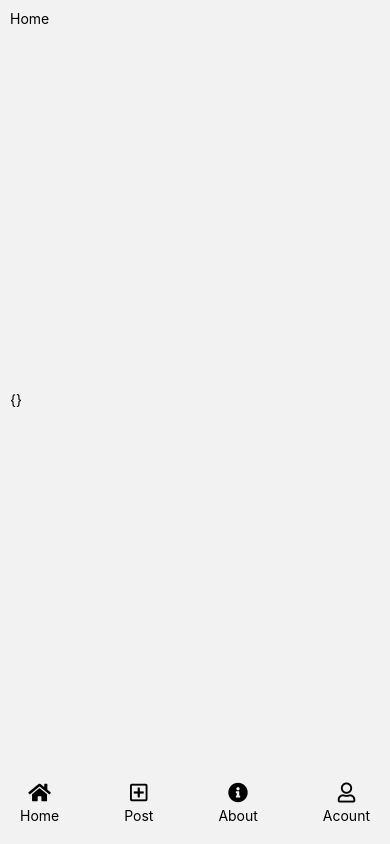
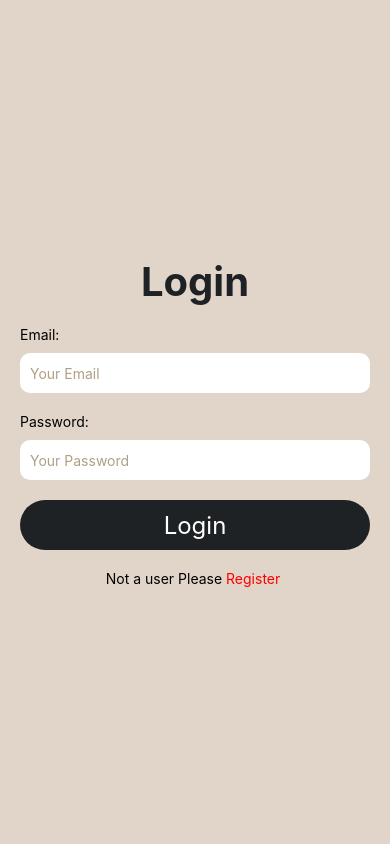
Before and after one commit to minhbro3003/Project_Blogs_MMA301, a React Native app in the folder client/: screen /Home in a window 390 px wide. Built offline with nearby package versions, Linux system fonts and the light colour scheme.

Commit message:
process header menu and logout

```diff
--- a/client/App.js
+++ b/client/App.js
@@ -1,35 +1,17 @@
 import React from "react";
-import Register from "./screens/auth/Register";
-import { StyleSheet, Text, View } from "react-native";
-import Login from "./screens/auth/Login";
+// import Register from "./screens/auth/Register";
+// import { StyleSheet, Text, View } from "react-native";
+// import Login from "./screens/auth/Login";
 import { NavigationContainer } from "@react-navigation/native";
-import { createNativeStackNavigator } from "@react-navigation/native-stack";
-import { AuthProvider } from "./context/authContext";
-import Home from "./screens/Home";
+// import { createNativeStackNavigator } from "@react-navigation/native-stack";
+// import { AuthProvider } from "./context/authContext";
+// import Home from "./screens/Home";
+import RootNavigation from "./navigation";
 
 export default function App() {
-    const Stack = createNativeStackNavigator();
     return (
         <NavigationContainer>
-            <AuthProvider>
-                <Stack.Navigator initialRouteName="Login">
-                    <Stack.Screen
-                        name="Home"
-                        component={Home}
-                        options={{ headerShown: false }}
-                    />
-                    <Stack.Screen
-                        name="Register"
-                        component={Register}
-                        options={{ headerShown: false }}
-                    />
-                    <Stack.Screen
-                        name="Login"
-                        component={Login}
-                        options={{ headerShown: false }}
-                    />
-                </Stack.Navigator>
-            </AuthProvider>
+            <RootNavigation />
         </NavigationContainer>
     );
 }
--- a/client/components/Menus/HeadrMenu.js
+++ b/client/components/Menus/HeadrMenu.js
@@ -1,14 +1,42 @@
-import { StyleSheet, Text, View } from "react-native";
-import React from "react";
+import { StyleSheet, Text, TouchableOpacity, View } from "react-native";
+import React, { useContext } from "react";
+import { AuthContext } from "../../context/authContext";
+import FontAwesome5 from "react-native-vector-icons/FontAwesome5";
+import AsyncStorage from "@react-native-async-storage/async-storage";
 
 const HeadrMenu = () => {
+    const [state, setState] = useContext(AuthContext);
+    //logout
+    const handleLogout = async () => {
+        setState({ token: "", user: null });
+        await AsyncStorage.removeItem("@auth");
+        alert("Logout successful");
+    };
     return (
         <View>
-            <Text>HeadrMenu</Text>
+            <TouchableOpacity onPress={handleLogout}>
+                <FontAwesome5
+                    name="sign-out-alt"
+                    style={styles.iconStyle}
+                    color={"red"}
+                />
+                {/* <Text>Home</Text> */}
+            </TouchableOpacity>
         </View>
     );
 };
 
 export default HeadrMenu;
 
-const styles = StyleSheet.create({});
+const styles = StyleSheet.create({
+    container: {
+        flexDirection: "row",
+        margin: 10,
+        justifyContent: "space-between",
+    },
+    iconStyle: {
+        marginBottom: 3,
+        alignSelf: "center",
+        fontSize: 20,
+    },
+});
--- a/client/components/Menus/ScreeMenu.js
+++ b/client/components/Menus/ScreeMenu.js
@@ -1,11 +1,46 @@
 import { StyleSheet, Text, View } from "react-native";
-import React from "react";
+import React, { useContext } from "react";
+import { createNativeStackNavigator } from "@react-navigation/native-stack";
+import Home from "../../screens/Home";
+import Register from "../../screens/auth/Register";
+import Login from "../../screens/auth/Login";
+import { AuthContext } from "../../context/authContext";
+import HeadrMenu from "./HeadrMenu";
 
 const ScreeMenu = () => {
+    //global state
+    const [state] = useContext(AuthContext);
+    //auth condition true false
+    const authenticatedUser = state?.user && state.token;
+    const Stack = createNativeStackNavigator();
     return (
-        <View>
-            <Text>ScreeMenu</Text>
-        </View>
+        <Stack.Navigator initialRouteName="Login">
+            {authenticatedUser ? (
+                <>
+                    <Stack.Screen
+                        name="Home"
+                        component={Home}
+                        options={{
+                            title: "full app",
+                            headerRight: () => <HeadrMenu />,
+                        }}
+                    />
+                </>
+            ) : (
+                <>
+                    <Stack.Screen
+                        name="Register"
+                        component={Register}
+                        options={{ headerShown: false }}
+                    />
+                    <Stack.Screen
+                        name="Login"
+                        component={Login}
+                        options={{ headerShown: false }}
+                    />
+                </>
+            )}
+        </Stack.Navigator>
     );
 };
 
--- /dev/null
+++ b/client/navigation.js
@@ -0,0 +1,14 @@
+import { View, Text } from "react-native";
+import React from "react";
+import { AuthProvider } from "./context/authContext";
+import ScreeMenu from "./components/Menus/ScreeMenu";
+
+const RootNavigation = () => {
+    return (
+        <AuthProvider>
+            <ScreeMenu />
+        </AuthProvider>
+    );
+};
+
+export default RootNavigation;
--- a/client/screens/Home.js
+++ b/client/screens/Home.js
@@ -8,9 +8,8 @@ const Home = () => {
 
     return (
         <View style={styles.container}>
-            <Text>Home</Text>
             <Text>{JSON.stringify(state, null, 4)}</Text>
-            <FooterMenu>Home</FooterMenu>
+            <FooterMenu></FooterMenu>
         </View>
     );
 };
@@ -22,5 +21,6 @@ const styles = StyleSheet.create({
         flex: 1,
         justifyContent: "space-between",
         margin: 10,
+        marginTop: 40,
     },
 });
```
